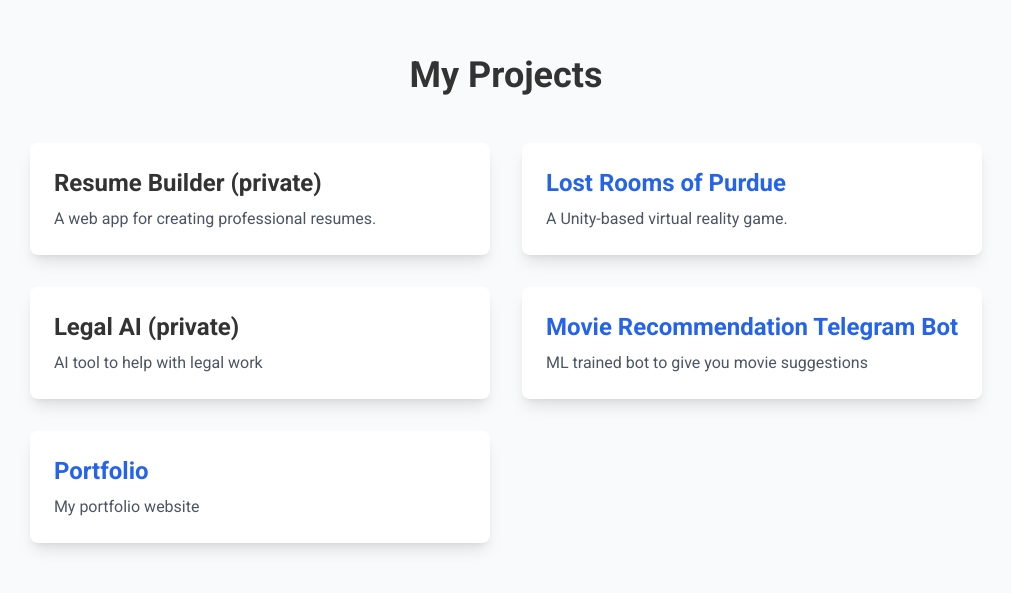
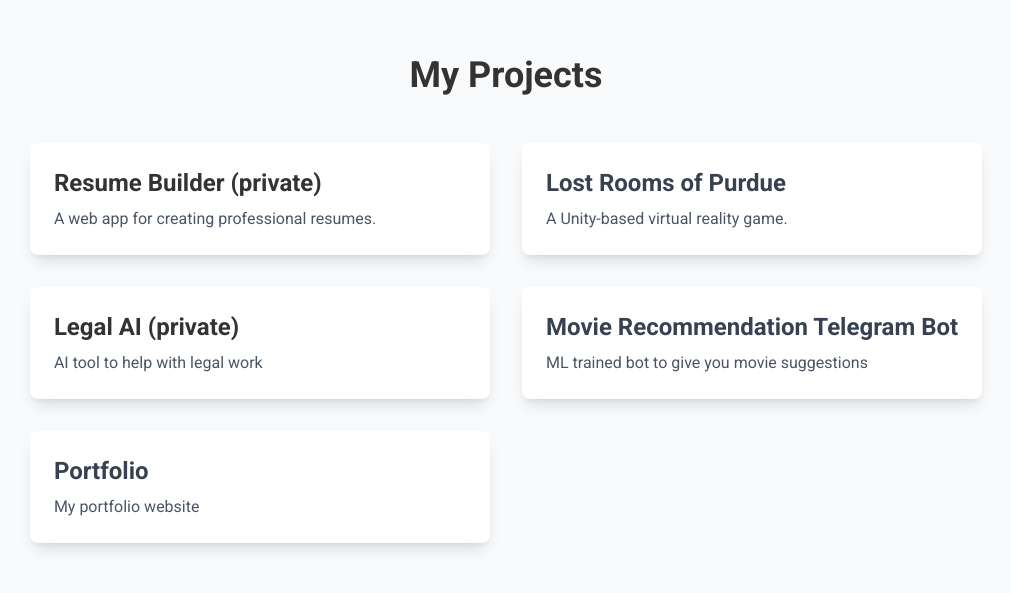
Before and after one commit to diasvtumane/portfolio, a React (Create React App) app: page / in a window 1280 px wide. Shown: the part 2134-2727 px from the top of the page, without its empty margins (134-1145 px from the left). Built offline with nearby package versions, Linux system fonts and the light colour scheme; what smooth-scroll would draw is missing.

Commit message:
made links same color as

```diff
--- a/src/components/Projects.jsx
+++ b/src/components/Projects.jsx
@@ -40,8 +40,13 @@ const Projects = () => {
             className="bg-white shadow-lg rounded-lg p-6 hover:shadow-xl transition"
           >
             {project.link ? (
-              <a href={project.link} target="_blank" rel="noopener noreferrer">
-                <h3 className="text-2xl font-bold mb-2 text-blue-600 hover:underline">
+              <a
+                href={project.link}
+                target="_blank"
+                rel="noopener noreferrer"
+                className="text-gray-700 hover:text-gray-700"
+              >
+                <h3 className="text-2xl font-bold mb-2 hover:underline">
                   {project.title}
                 </h3>
               </a>
```
